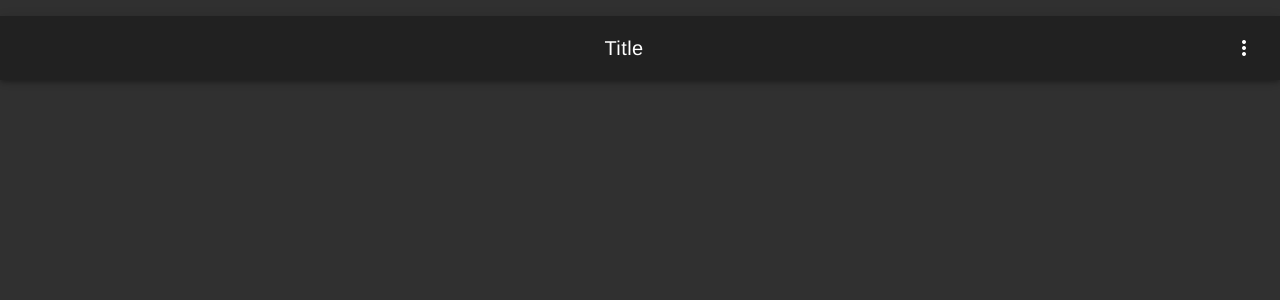
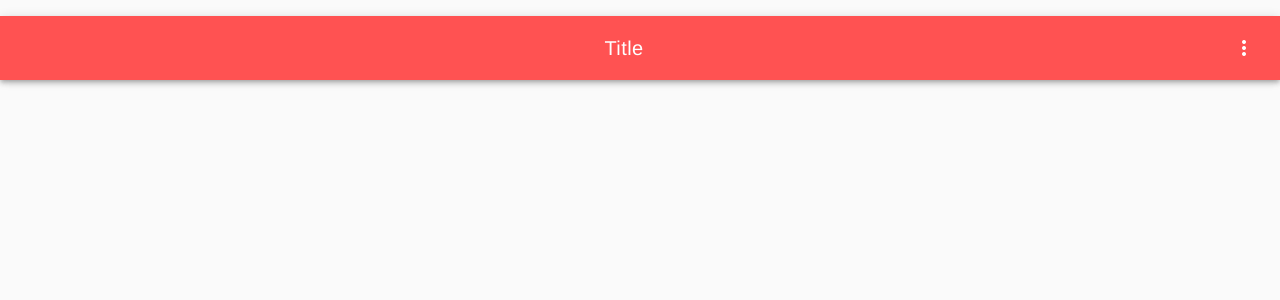
Before and after one commit to waffle-iron/contest.io, a Vue app in the folder client/: page / in a window 1280 px wide. Shown: the top 300 px of the page. Built offline with nearby package versions, Linux system fonts and the light colour scheme.

Commit message:
feat$(Vue): Added prebuilt theme
Add default theme and navbar

```diff
--- a/client/src/components/NavBar.vue
+++ b/client/src/components/NavBar.vue
@@ -2,7 +2,7 @@
   <div id="navbar">
 
     <!-- Toolbar -->
-    <md-toolbar>
+    <md-toolbar class="md-accent">
 
       <!-- Title -->
       <h3 class="md-title" style="flex: 1">Title</h3>
--- a/client/src/main.js
+++ b/client/src/main.js
@@ -1,17 +1,30 @@
 import Vue from 'vue'
 import App from './App.vue'
+import Router from 'vue-router'
 
 // Vue Material
 import VueMaterial from 'vue-material'
 import 'vue-material/dist/vue-material.min.css'
 // Theme
-import 'vue-material/dist/theme/black-green-dark.css' // This line here
+import 'vue-material/dist/theme/default.css' // This line here
 
 // Use Vue Material
 Vue.use(VueMaterial)
 
+// router
+Vue.use(Router)
+
 Vue.config.productionTip = false
 
+// Setup all routes
+const router = new Router({
+  routes: [
+    // dynamic segments start with a colon
+    { path: '/', component: null }
+  ]
+})
+
 new Vue({
-  render: h => h(App)
+  render: h => h(App),
+  router
 }).$mount('#app')
```
